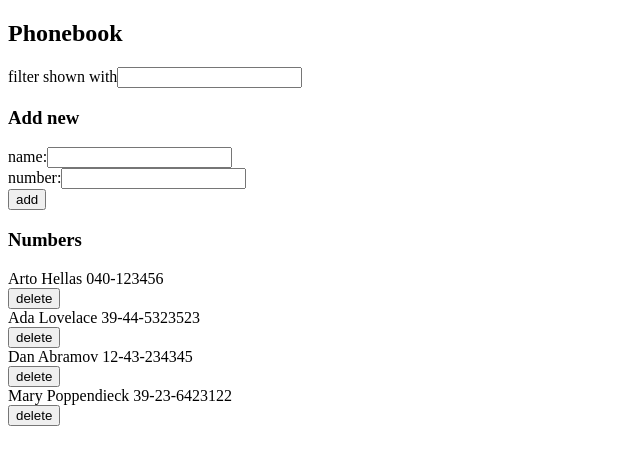
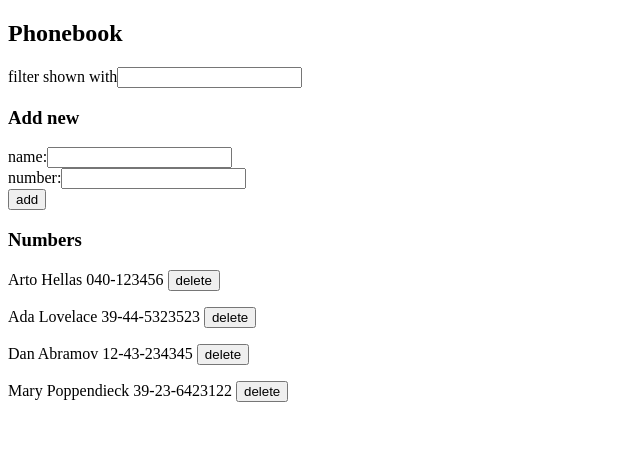
Before and after one commit to mika-alaoutinen/fullstack-open, a React (Create React App) app in the folder osa2/puhelinluettelo/: page / in a window 1280 px wide. Shown: the top 464 px of the page, without its empty margins (0-640 px from the left). Built offline with nearby package versions, Linux system fonts and the light colour scheme; data requests are answered from the project's data file.

Commit message:
Step 9 done

```diff
--- a/osa2/puhelinluettelo/src/components/Person.js
+++ b/osa2/puhelinluettelo/src/components/Person.js
@@ -1,6 +1,20 @@
 import React from 'react'
+import service from "../services/personService";
 
-const Person = ({ name, number }) =>
-  <div>{name} {number}</div>
+const Person = ({ id, name, number }) => {
+  const confirmDelete = () => () => {
+    const confirm = window.confirm(`Delete ${name} ?`)
+    if (confirm) {
+      service.deletePerson(id)
+    }
+  }
+
+  return (
+    <p>
+      {name} {number} {"  "}
+      <button onClick={confirmDelete()}>delete</button>
+    </p>
+  )
+}
 
 export default Person
--- a/osa2/puhelinluettelo/src/components/Persons.js
+++ b/osa2/puhelinluettelo/src/components/Persons.js
@@ -1,18 +1,14 @@
 import React from 'react'
 import Person from "./Person";
-import service from "../services/personService";
 
 const Persons = ({ persons }) => {
   const personList = persons.map(person =>
-    <div key={person.id}>
     <Person
       key={person.name}
       id={person.id}
       name={person.name}
       number={person.number}
     />
-      <button onClick={() => service.deletePerson(person.id)}>delete</button>
-    </div>
   )
 
   return <div>{personList}</div>
```
Lines whose indentation alone changed are shown as unchanged.
